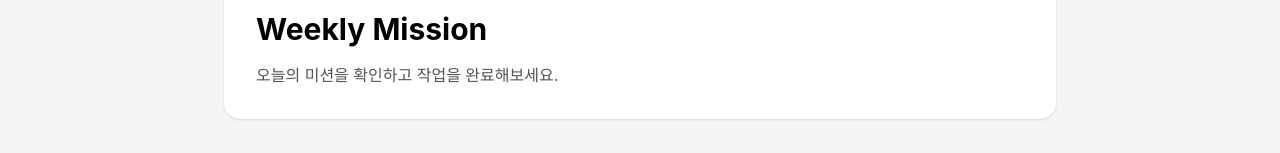
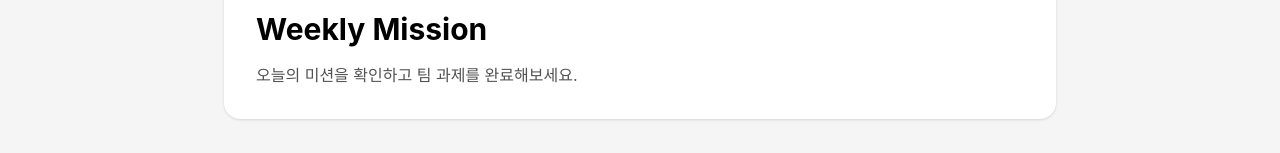
Before and after one commit to seoryeong9/likelion-git-assignment, a React (Vite) app: page / in a window 1280 px wide. Shown: the part 249-402 px from the top of the page. Built offline with nearby package versions, Linux system fonts and the light colour scheme.

Commit message:
docs: update mission description

```diff
--- a/src/components/MissionCard.jsx
+++ b/src/components/MissionCard.jsx
@@ -8,7 +8,7 @@ function MissionCard() {
         <h2 className="text-3xl font-bold">Weekly Mission</h2>
 
         <p className="mt-4 text-neutral-600">
-          오늘의 미션을 확인하고 작업을 완료해보세요.
+          오늘의 미션을 확인하고 팀 과제를 완료해보세요.
         </p>
       </section>
     );
```
